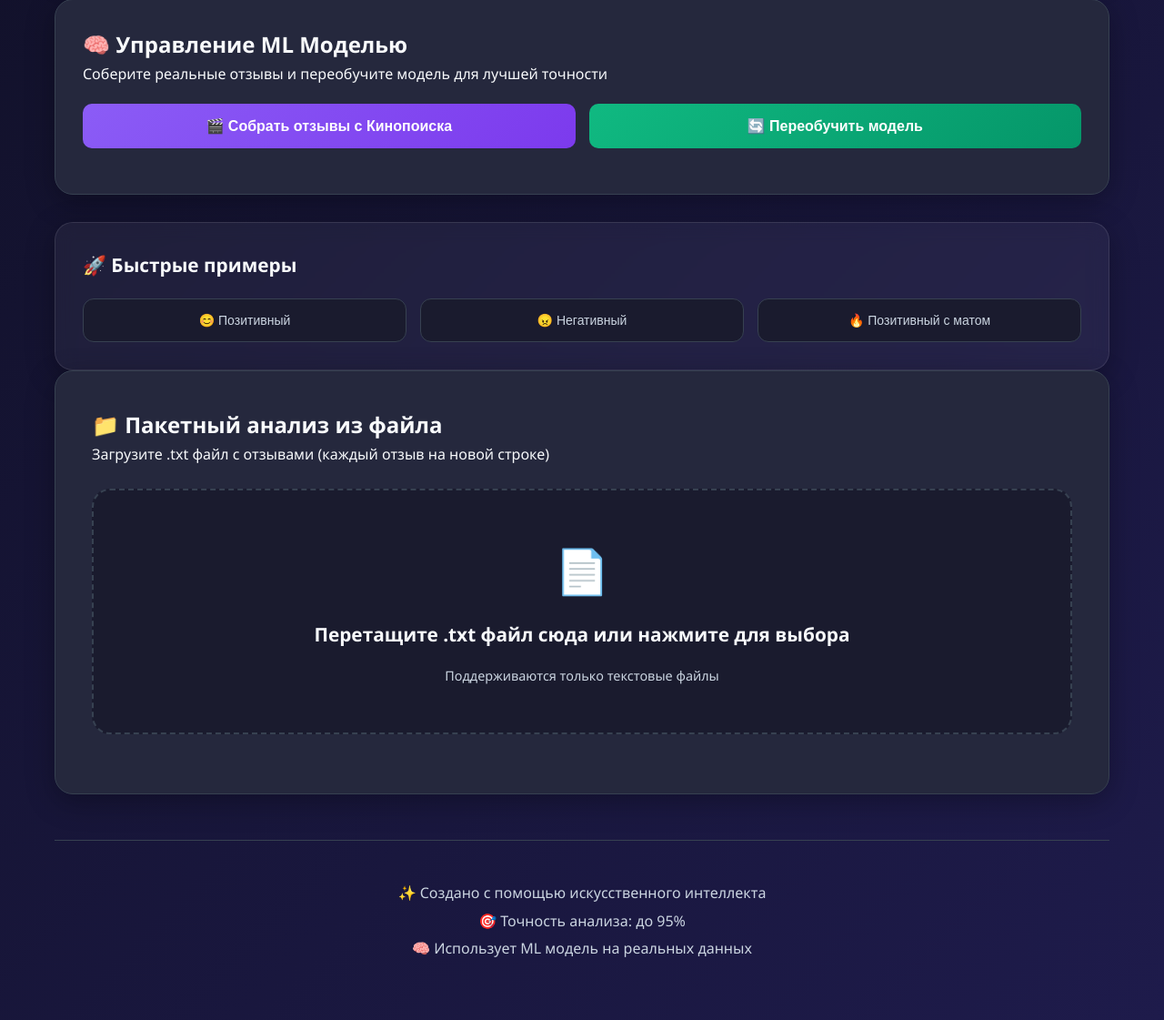
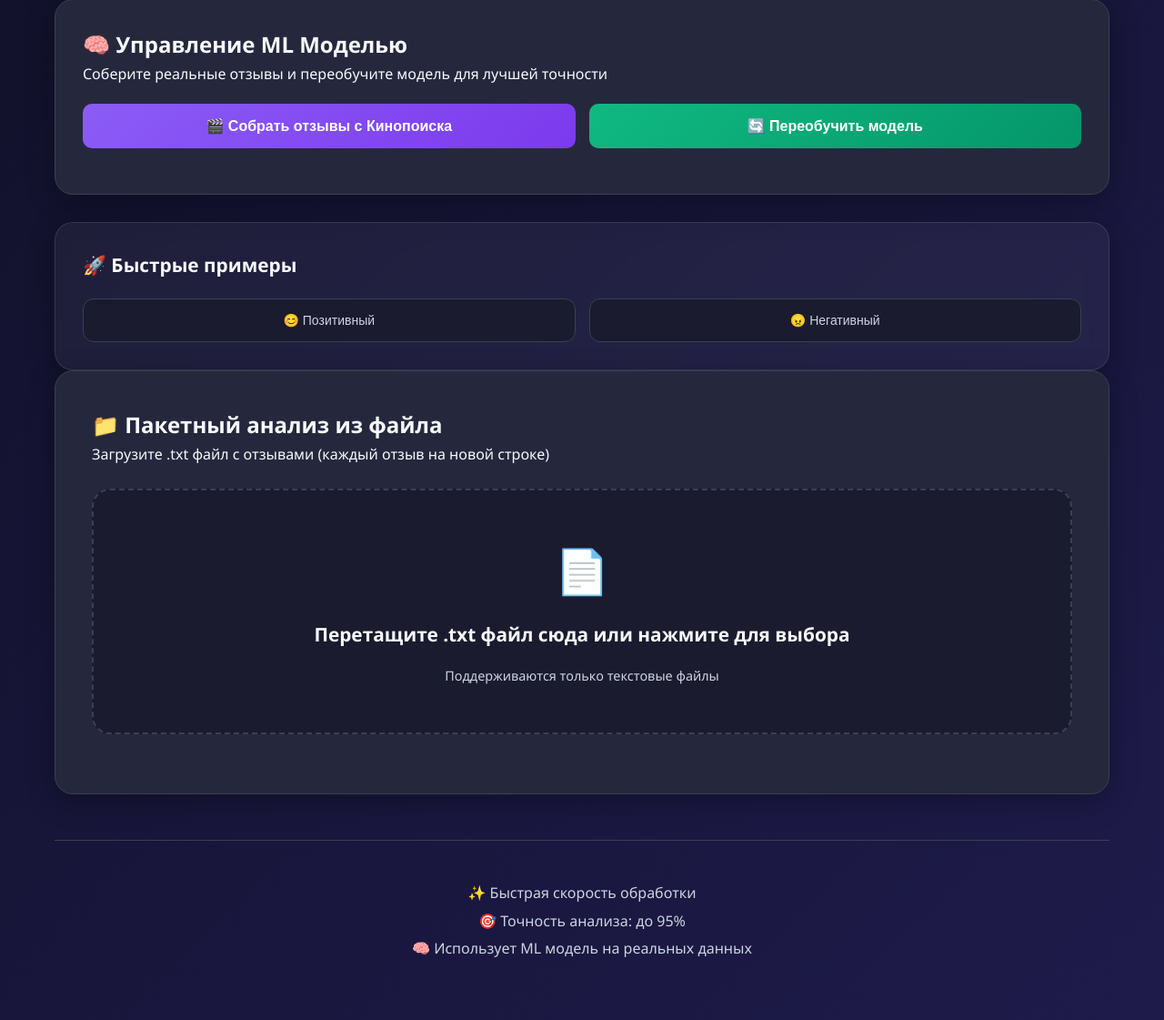
Before and after one commit to SA1LEX/movie_sentiment_analyzer, a Flask app: page / in a window 1280 px wide. Shown: the part 662-1783 px from the top of the page at 91% size. Run offline with Flask 3, Linux system fonts and the light colour scheme.

Commit message:
Update index.html

```diff
--- a/templates/index.html
+++ b/templates/index.html
@@ -185,7 +185,6 @@
                 <div class="example-buttons">
                     <button class="example-btn" onclick="setExample('Фильм просто великолепен!')">😊 Позитивный</button>
                     <button class="example-btn" onclick="setExample('Полная хуйня!')">😠 Негативный</button>
-                    <button class="example-btn" onclick="setExample('Охуенный фильм!')">🔥 Позитивный с матом</button>
                 </div>
             </section>
 
@@ -254,7 +253,7 @@
 
         <!-- Подвал -->
         <footer class="footer">
-            <p>✨ Создано с помощью искусственного интеллекта</p>
+            <p>✨ Быстрая скорость обработки</p>
             <p>🎯 Точность анализа: до 95%</p>
             <p>🧠 Использует ML модель на реальных данных</p>
         </footer>
```
